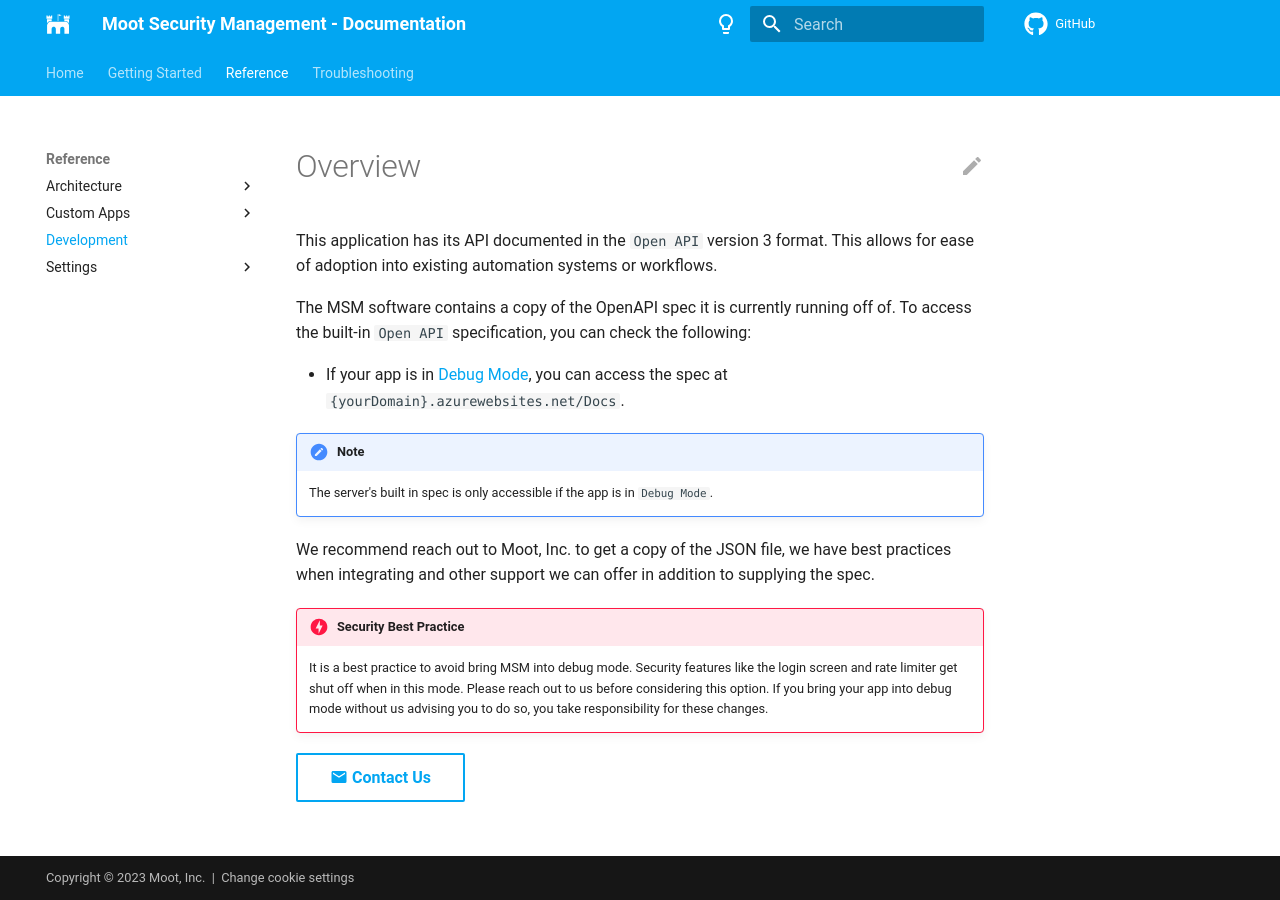
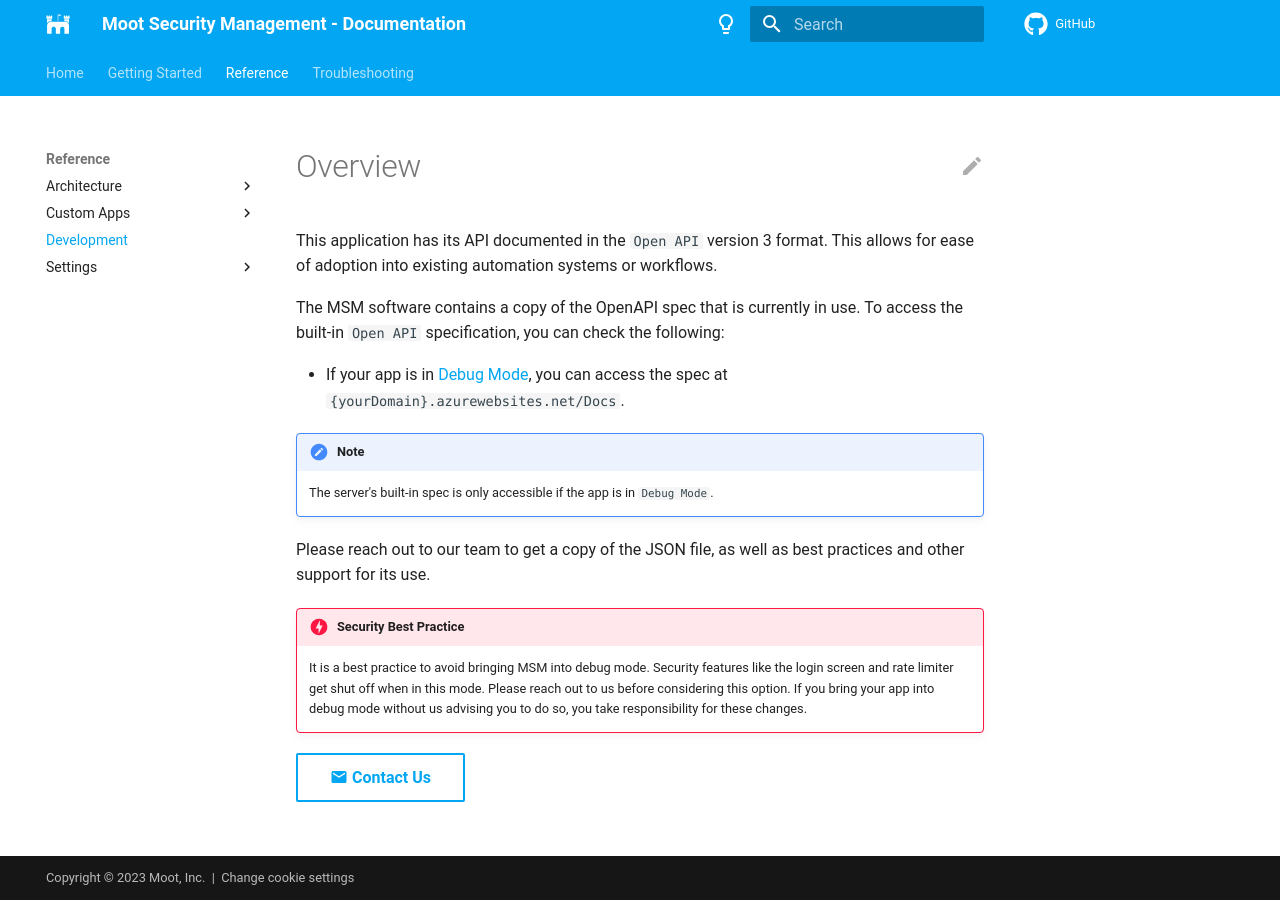
Before and after one commit to Software-Hardware-Integration-Lab/Documentation, an MkDocs documentation site: the page built from docs/Reference/Development/index.md, in a window 1280 px wide. Built offline with MkDocs 1.6.1 and Material for MkDocs 9.7.7, drawn with Linux system fonts in a browser that asks for light colours; comment, search, counter and statistics services are not loaded.

Commit message:
Wording
Alex review + MS Editor AI

```diff
--- a/docs/Reference/Development/index.md
+++ b/docs/Reference/Development/index.md
@@ -3,17 +3,17 @@
 This application has its API documented in the `Open API` version 3 format.
 This allows for ease of adoption into existing automation systems or workflows.
 
-The MSM software contains a copy of the OpenAPI spec it is currently running off of. To access the built-in `Open API` specification, you can check the following:
+The MSM software contains a copy of the OpenAPI spec that is currently in use. To access the built-in `Open API` specification, you can check the following:
 
 - If your app is in [Debug Mode](/Reference/Settings/Environmental-Variables-Reference/#MSM_Debug), you can access the spec at `{yourDomain}.azurewebsites.net/Docs`.
 
 !!! note
-    The server's built in spec is only accessible if the app is in `Debug Mode`.
+    The server's built-in spec is only accessible if the app is in `Debug Mode`.
 
-We recommend reach out to Moot, Inc. to get a copy of the JSON file, we have best practices when integrating and other support we can offer in addition to supplying the spec.
+Please reach out to our team to get a copy of the JSON file, as well as best practices and other support for its use.
 
 !!! danger "Security Best Practice"
-    It is a best practice to avoid bring MSM into debug mode. Security features like the login screen and rate limiter get shut off when in this mode. Please reach out to us before considering this option.
+    It is a best practice to avoid bringing MSM into debug mode. Security features like the login screen and rate limiter get shut off when in this mode. Please reach out to us before considering this option.
     If you bring your app into debug mode without us advising you to do so, you take responsibility for these changes.
 
 [:material-email: Contact Us](https://mootinc.com/contact/){ .md-button  }
```
